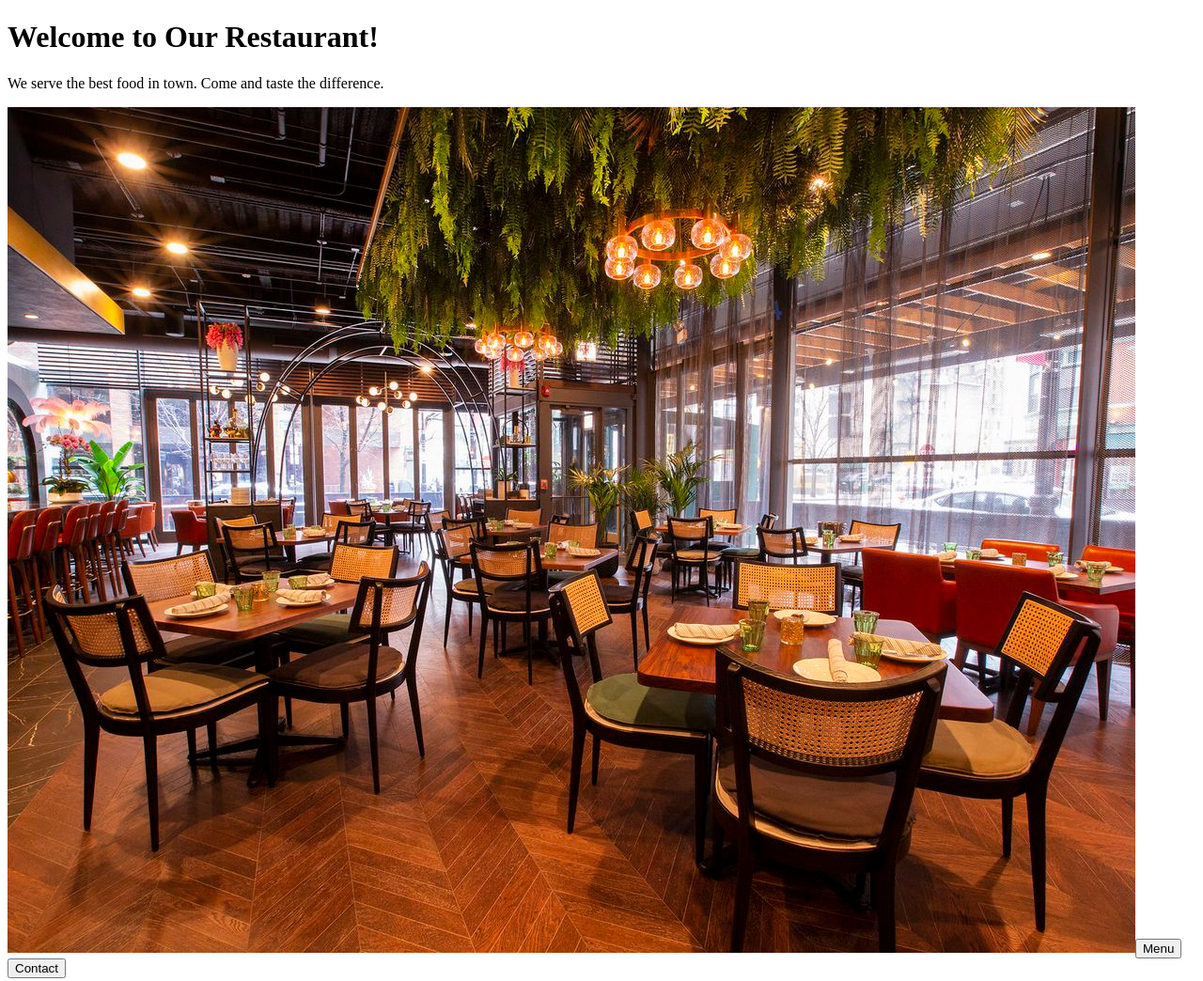
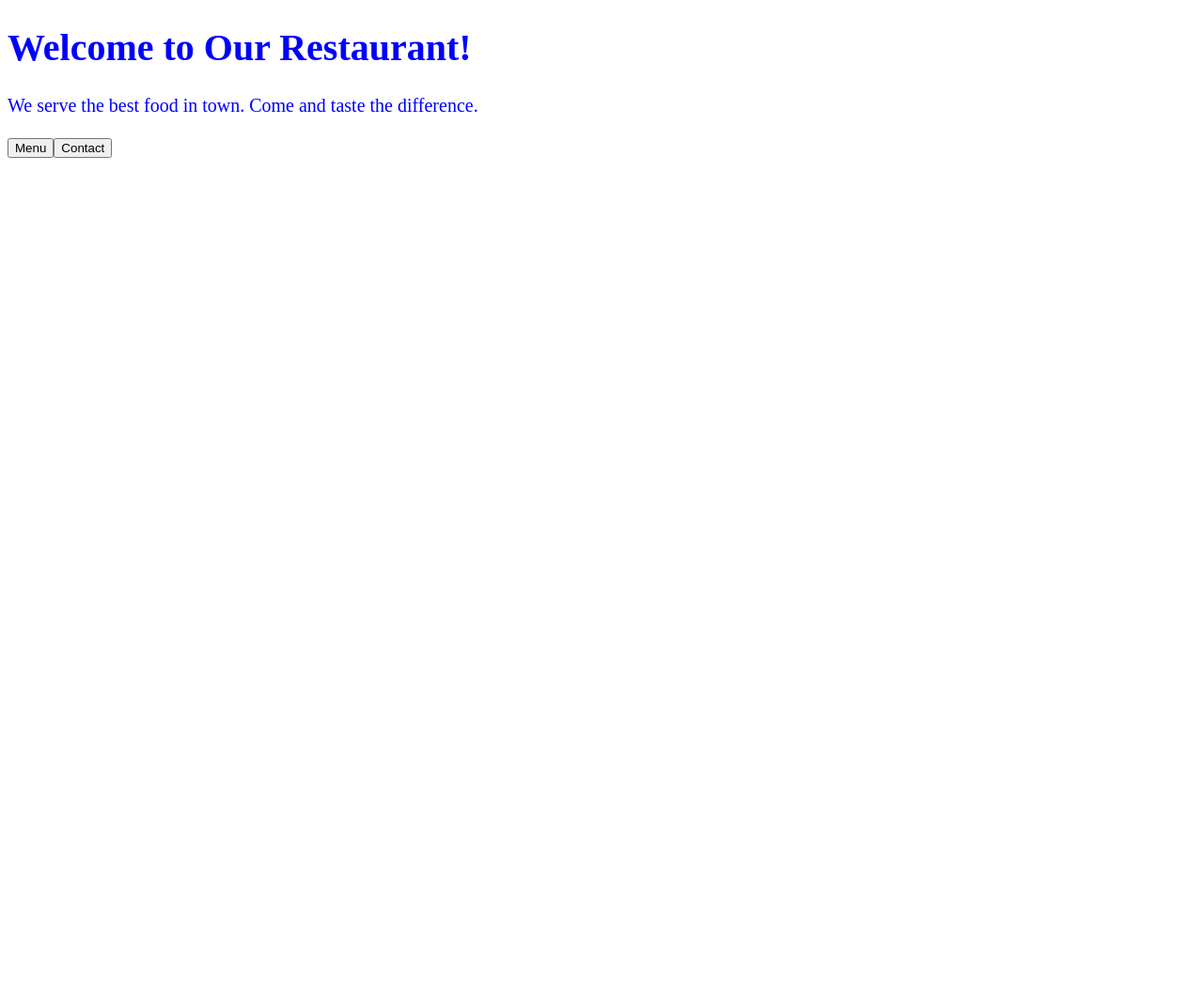
Before and after one commit to 23Tor/odin-restaurant-page, a website built with webpack: page index.html in a window 1280 px wide. Shown: the whole page at 94% size. After the commit the page ends 800 px from the top, so only its background shows below. Built offline with nearby package versions, Linux system fonts and the light colour scheme.

Commit message:
Linked style page

```diff
--- a/index.html
+++ b/index.html
@@ -4,6 +4,7 @@
     <meta charset="UTF-8">
     <meta name="viewport" content="width=device-width, initial-scale=1.0">
     <title>Restaurant Page</title>
+    <link rel="stylesheet" href="styles.css">
 </head>
 <body>
     <div id="content"></div>
--- a/js/home.js
+++ b/js/home.js
@@ -12,11 +12,6 @@ function loadHome(loadMenuPage, loadContactPage) {
     const description = document.createElement('p');
     description.textContent = 'We serve the best food in town. Come and taste the difference.';
     content.appendChild(description);
-
-    const image = document.createElement('img');
-    image.src = 'dist/img/main.jpg';
-    image.alt = 'Restaurant Image';
-    content.appendChild(image);
 
     const menuButton = document.createElement('button');
     menuButton.textContent = 'Menu';
--- /dev/null
+++ b/styles.css
@@ -0,0 +1,4 @@
+div {
+    color: blue;
+    font-size: 20px;
+}
```
Also changed, not shown: dist/main.bundle.js.
